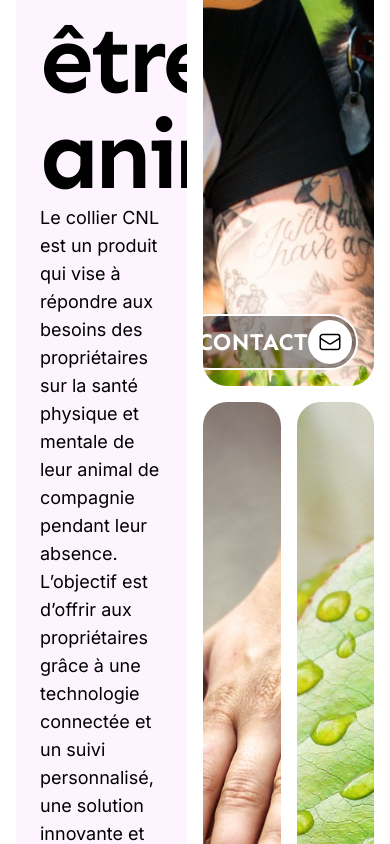
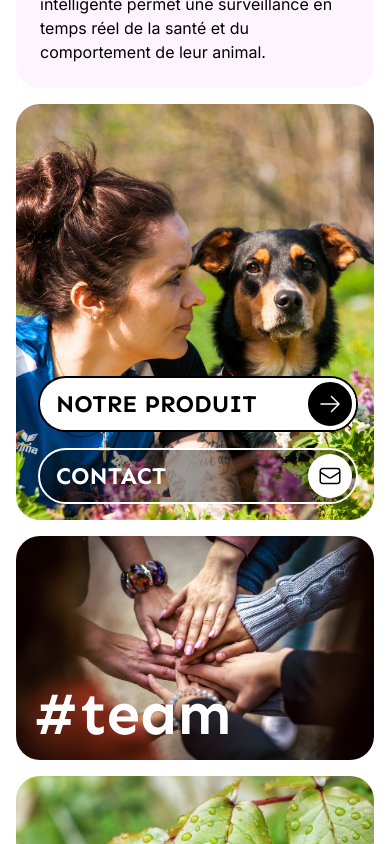
Before and after one commit to nderousseaux/cnl, a Next.js app: page / in a window 390 px wide. Shown: the part 700-1544 px from the top of the page. Built offline with nearby package versions, Linux system fonts and the light colour scheme.

Commit message:
🎨 design: responsive on home page

```diff
--- a/src/app/page.tsx
+++ b/src/app/page.tsx
@@ -8,25 +8,45 @@ import { emphasisFont } from "@/src/ui/fonts";
 export default function Page() {
 
   return (
-    <main className="flex-grow grid grid-cols-4 grid-rows-3 gap-4">
-      <HeroCard colSpan={2} rowSpan={2} className="p-2 flex flex-col justify-between">
-        <h2 className={`text-8xl font-bold ${emphasisFont.className} tracking-tighter`}>
+    <main className="lg:flex-grow flex flex-col md:grid md:grid-cols-2 md:grid-rows-4 lg:grid-cols-4 lg:grid-rows-3 gap-4">
+
+      <HeroCard
+        className="flex flex-col xl:justify-between"
+        classNameLayout="col-span-2 lg:row-span-2 p-6"
+      >
+        <h2 className={`text-6xl md:text-7xl 2xl:text-8xl font-bold ${emphasisFont.className} tracking-tighter mb-4`}>
           La technologie au service du bien être animal
         </h2>
-        <p className="text-lg">
+        <p className="xl:text-lg text-md">
           Le collier CNL est un produit qui vise à répondre aux besoins des propriétaires sur la santé physique et mentale de leur animal de compagnie pendant leur absence. L’objectif est d’offrir aux propriétaires grâce à une technologie connectée et un suivi personnalisé, une solution innovante et évolutive  pour assurer le bien-être de leur animal. Le collier, connecté et doté d’une caméra intelligente permet une surveillance en temps réel de la santé et du comportement de leur animal.
         </p>
       </HeroCard>
-      <HeroCard colSpan={2} rowSpan={3} backgroundImage="/assets/product.jpg" className="flex justify-end items-end gap-4" animationDelay={0.2}>
+
+      <HeroCard
+        backgroundImage="/assets/product.jpg"
+        className="flex flex-col md:flex-row lg:flex-col xl:flex-row justify-end items-end gap-4 min-h-96"
+        classNameLayout="col-span-2 row-span-2 lg:row-span-3"
+        animationDelay={0.2}
+      >
         <Button href="/produit" text="Notre produit" Icon={ArrowRightIcon} />
         <Button href="/contact" text="Contact" Icon={EnvelopeIcon} SecondaryIcon={EnvelopeOpenIcon} type="secondary"/>
       </HeroCard>
-      <HeroCard className="flex flex-col justify-end" backgroundImage="/assets/team.jpg" href="/equipe" animationDelay={0.4}>
+
+      <HeroCard
+        backgroundImage="/assets/team.jpg" href="/equipe" animationDelay={0.4}
+        className="flex flex-col justify-end min-h-48"
+        classNameLayout="col-span-1 row-span-1"
+      >
         <h2 className={`text-6xl font-bold ${emphasisFont.className} relative z-10 text-white`}>
           #team
         </h2>
       </HeroCard>
-      <HeroCard className="flex flex-col justify-end" backgroundImage="/assets/green.jpg" href="/valeurs" animationDelay={0.6}>
+
+      <HeroCard
+        backgroundImage="/assets/green.jpg" href="/valeurs" animationDelay={0.6}
+        className="flex flex-col justify-end min-h-48"
+        classNameLayout="col-span-1 row-span-1"
+      >
         <h2 className={`text-6xl font-bold ${emphasisFont.className} relative z-10 text-white`}>
           #green
         </h2>
--- a/src/ui/components/button.tsx
+++ b/src/ui/components/button.tsx
@@ -1,5 +1,4 @@
 import Link from "next/link";
-import * as motion from "motion/react-client";
 
 import { emphasisFont } from "@/src/ui/fonts";
 import clsx from "clsx";
--- a/src/ui/components/hero-card.tsx
+++ b/src/ui/components/hero-card.tsx
@@ -5,8 +5,7 @@ import * as motion from "motion/react-client";
 
 interface HeroCardProps {
 	className?: string;
-	colSpan?: number;
-	rowSpan?: number;
+	classNameLayout?: string;
 	backgroundImage?: string;
 	animationDelay?: number;
 	href?: string;
@@ -16,8 +15,7 @@ interface HeroCardProps {
 export default function HeroCard(
 	{
 		className,
-		colSpan = 1,
-		rowSpan = 1,
+		classNameLayout,
 		backgroundImage,
 		href,
 		animationDelay = 0,
@@ -42,7 +40,7 @@ export default function HeroCard(
 			}
 			<div className={clsx(
 				className,
-				"relative z-10 h-full pointer-events-none"
+				"relative z-5 h-full pointer-events-none"
 			)}>
 				{children}
 			</div>
@@ -56,8 +54,7 @@ export default function HeroCard(
 			transition={{ delay: animationDelay, duration: 1 }}
 			className={clsx(
 				"bg-fuchsia-50 p-4 rounded-3xl relative overflow-hidden",
-				`col-span-${colSpan}`,
-				`row-span-${rowSpan}`
+				classNameLayout
 			)}
 		>
 			{href ?
--- a/src/ui/nav.tsx
+++ b/src/ui/nav.tsx
@@ -59,7 +59,7 @@ export default function Nav() {
 				className={clsx(
 					emphasisFont.className,
 					"uppercase font-semibold text-2xl flex tracking-lighter",
-					"xl:flex xl:static xl:top-0 xl:left-0 xl:w-auto xl:bg-transparent xl:flex-row xl:py-0 xl:items-center xl:justify-center xl:mt-0 xl:border-none xl:h-full w-full",
+					"xl:flex xl:static xl:top-0 xl:left-0 xl:w-auto xl:bg-transparent xl:flex-row xl:py-0 xl:items-center xl:justify-center xl:mt-0 xl:border-none xl:h-full w-[calc(100vw-2rem)] -translate-x-[2px]",
 					menuOpen
 						? 'absolute top-20 left-0 bg-white flex-col items-center z-10 border-2 border-gray-300 rounded-3xl mt-3 py-4'
 						: 'hidden'
```
